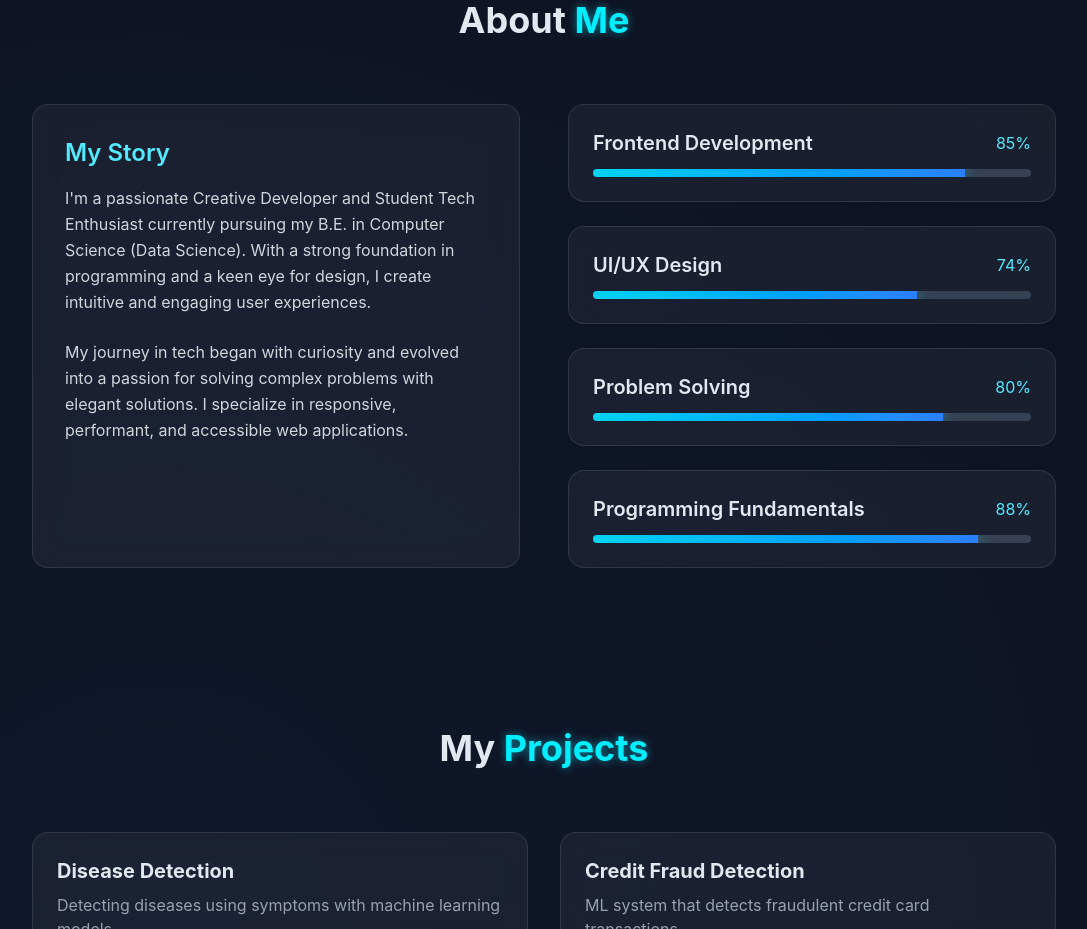
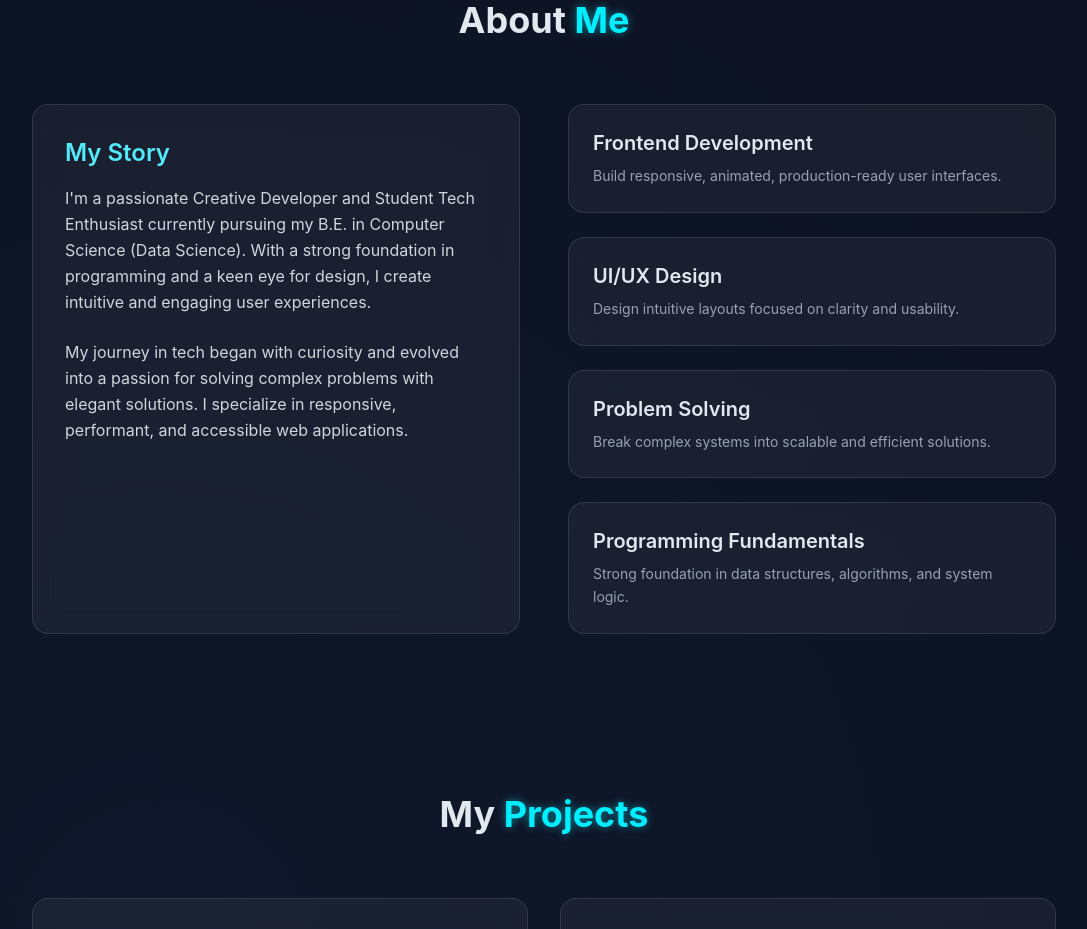
Before and after one commit to Barath-s-05/Portfolio, a Next.js app: page / in a window 1280 px wide. Shown: the part 880-1809 px from the top of the page, without its empty margins (96-1183 px from the left). Built offline with nearby package versions, Linux system fonts and the light colour scheme.

Commit message:
Updated About me

```diff
--- a/app/components/About.tsx
+++ b/app/components/About.tsx
@@ -7,10 +7,22 @@ const About = () => {
   const [activeSkill, setActiveSkill] = useState(0);
 
   const skills = [
-    { name: "Frontend Development", percentage: 85 },
-    { name: "UI/UX Design", percentage: 74 },
-    { name: "Problem Solving", percentage: 80 },
-    { name: "Programming Fundamentals", percentage: 88 }
+    {
+      name: "Frontend Development",
+      description: "Build responsive, animated, production-ready user interfaces."
+    },
+    {
+      name: "UI/UX Design",
+      description: "Design intuitive layouts focused on clarity and usability."
+    },
+    {
+      name: "Problem Solving",
+      description: "Break complex systems into scalable and efficient solutions."
+    },
+    {
+      name: "Programming Fundamentals",
+      description: "Strong foundation in data structures, algorithms, and system logic."
+    }
   ];
 
   return (
@@ -34,7 +46,6 @@ const About = () => {
             whileInView={{ opacity: 1, x: 0 }}
             viewport={{ once: true }}
           >
-            {/* Glow sweep */}
             <div className="absolute inset-0 opacity-0 hover:opacity-100 transition-opacity duration-500 bg-gradient-to-r from-cyan-500/10 via-transparent to-blue-500/10 pointer-events-none"></div>
 
             <h3 className="text-2xl font-semibold mb-4 text-cyan-300">My Story</h3>
@@ -59,24 +70,15 @@ const About = () => {
                 whileInView={{ opacity: 1, x: 0 }}
                 viewport={{ once: true }}
               >
-                {/* Glow sweep */}
                 <div className="absolute inset-0 opacity-0 hover:opacity-100 transition-opacity duration-500 bg-gradient-to-r from-violet-500/10 via-transparent to-cyan-500/10 pointer-events-none"></div>
 
-                <div className="flex items-center mb-3 relative z-10">
-                  <h4 className="text-xl font-semibold">{skill.name}</h4>
-                  <span className="ml-auto text-cyan-300">{skill.percentage}%</span>
-                </div>
+                <h4 className="text-xl font-semibold mb-2 relative z-10">
+                  {skill.name}
+                </h4>
 
-                {/* Animated progress bar */}
-                <div className="h-2 bg-gray-700 rounded-full overflow-hidden relative z-10">
-                  <motion.div
-                    className="h-full bg-gradient-to-r from-cyan-400 to-blue-500 shadow-[0_0_15px_rgba(0,238,255,0.6)]"
-                    initial={{ width: 0 }}
-                    whileInView={{ width: `${skill.percentage}%` }}
-                    viewport={{ once: true }}
-                    transition={{ duration: 1, ease: "easeOut" }}
-                  />
-                </div>
+                <p className="text-gray-400 text-sm leading-relaxed relative z-10">
+                  {skill.description}
+                </p>
               </motion.div>
             ))}
           </div>
```
